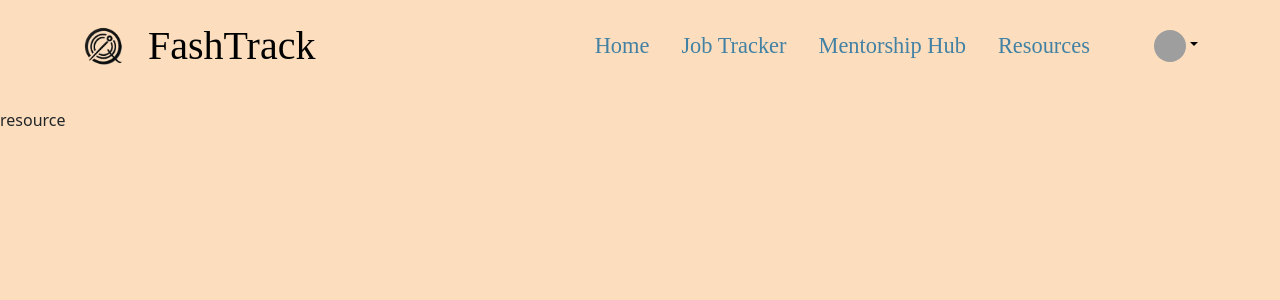
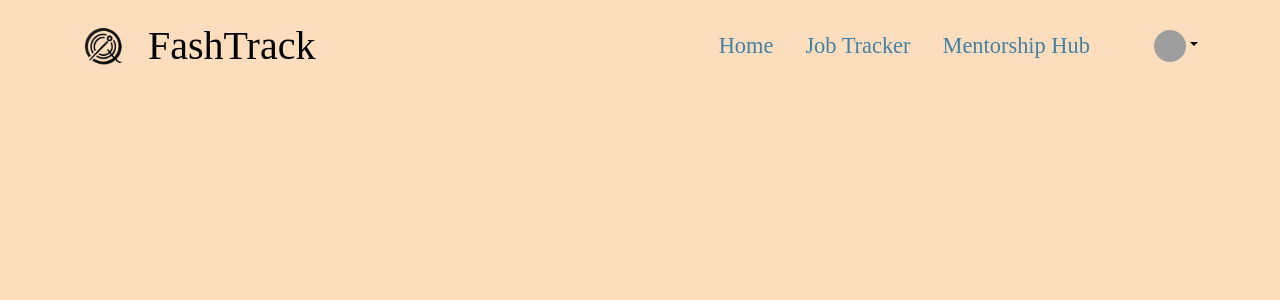
Before and after one commit to Hiu-Wai/fashtrack, a Nuxt app: page /resourceLibrary in a window 1280 px wide. Shown: the top 300 px of the page. Built offline with nearby package versions, Linux system fonts and the light colour scheme; grey boxes are pictures that could not be loaded; a web font is replaced by a local one.

Commit message:
uploaded faraz.jpg

```diff
--- a/components/Navbar.vue
+++ b/components/Navbar.vue
@@ -14,7 +14,6 @@
                     <li><NuxtLink to="/" class="nav-link px-3">Home</NuxtLink></li>
                     <li><NuxtLink to="jobTracker" class="nav-link px-3">Job Tracker</NuxtLink></li>
                     <li><NuxtLink to="mentorshipHub" class="nav-link px-3">Mentorship Hub</NuxtLink></li>
-                    <li><NuxtLink to="resourceLibrary" class="nav-link px-3">Resources</NuxtLink></li>
                 </ul>
 
                 <div class="dropdown text-end">
--- a/pages/apply/[id].vue
+++ b/pages/apply/[id].vue
@@ -10,8 +10,6 @@
 
         <div class="my-5">
             <div class="p-5 text-start bg-body-tertiary rounded-3">
-                <h1 class="display-3 bigtitle1" v-if="data">Apply</h1>
-                <h3 class="display-6 smalltitle2" v-if="data">{{ data.jobTitle }} @ {{ data.companyName }}</h3>
 
             </div>
         </div>
--- a/pages/resourceLibrary.vue
+++ /dev/null
@@ -1,3 +0,0 @@
-<template>
-    <div>resource</div>
-</template>
```
Also changed, not shown: public/faraz.jpg (added).
